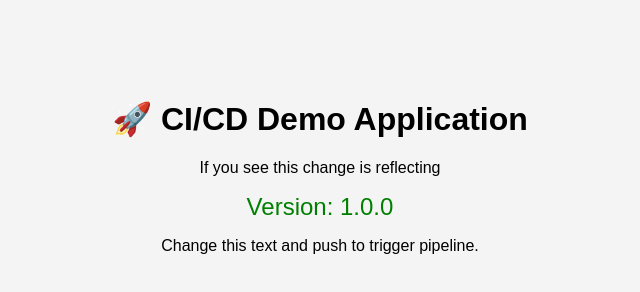
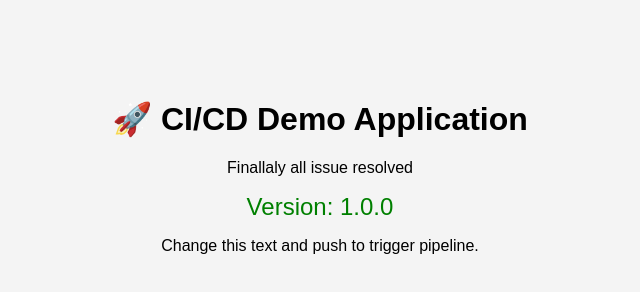
Before and after one commit to rohitnayal/nodejs, a website: page src/public/index.html in a window 1280 px wide. Shown: the full height of the page, 320-960 px from the left. Drawn offline with Linux system fonts and the light colour scheme.

Commit message:
final_code

```diff
--- a/src/public/index.html
+++ b/src/public/index.html
@@ -17,7 +17,7 @@
 </head>
 <body>
     <h1>🚀 CI/CD Demo Application</h1>
-    <p>If you see this change is reflecting</p>
+    <p>Finallaly all issue resolved</p>
 
     <div class="version">
         Version: 1.0.0
```
